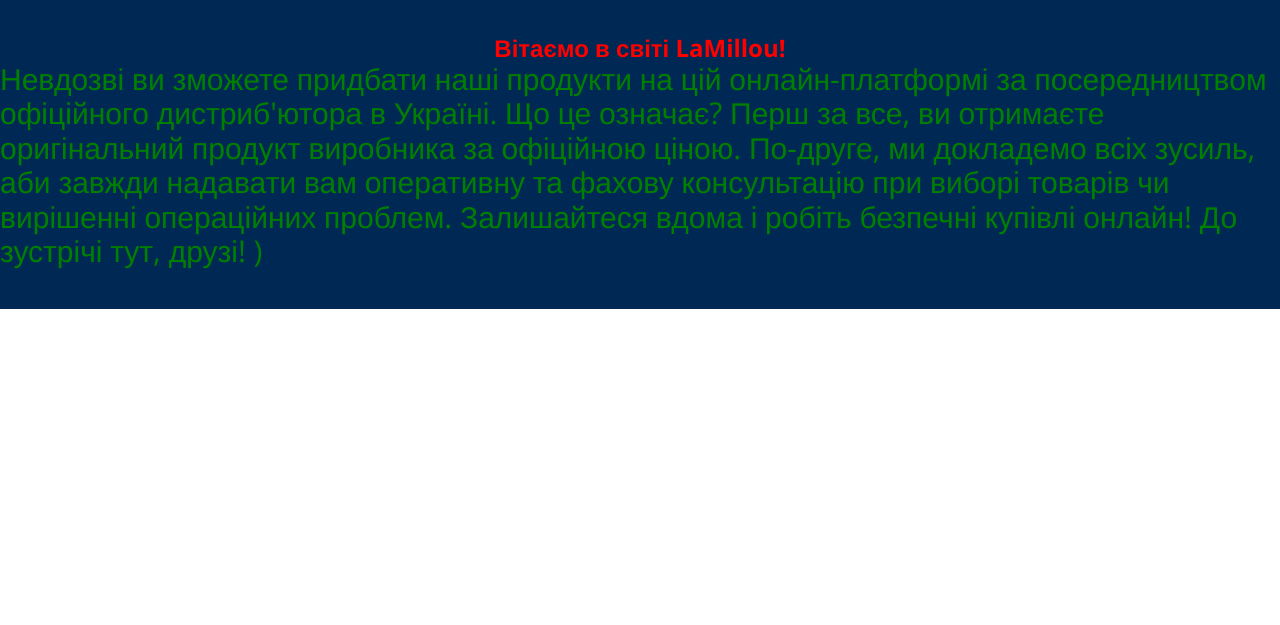
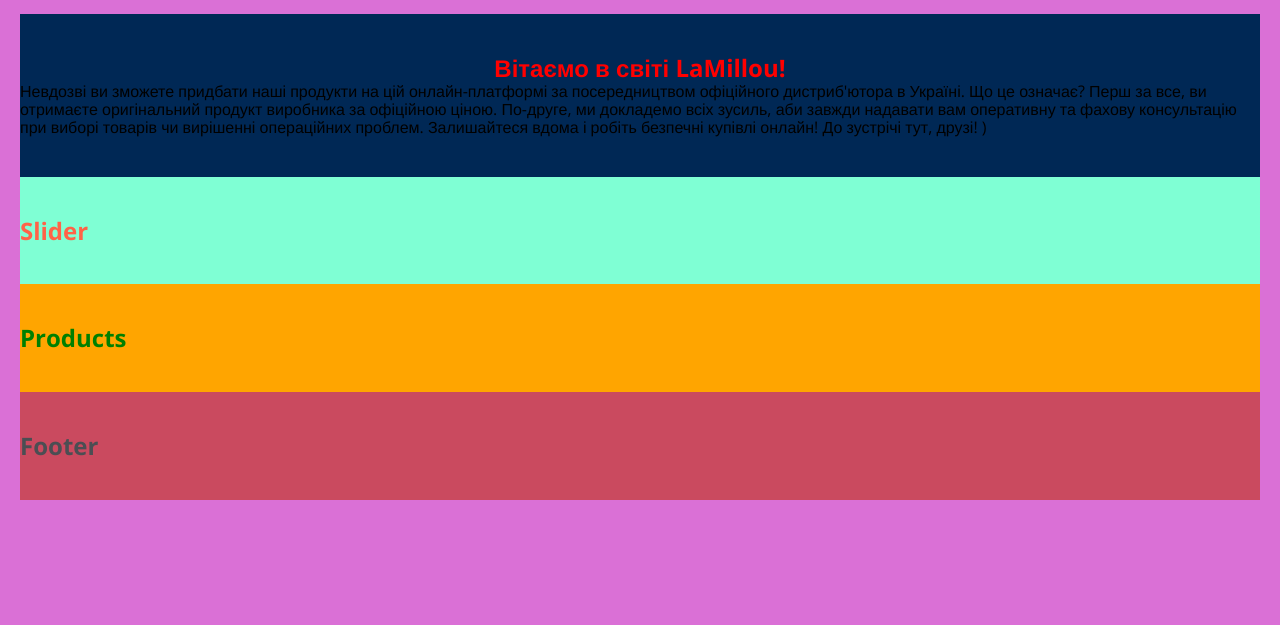
Before and after one commit to wwwax/la-millou, a React app: page / in a window 1280 px wide. Shown: the part 175-800 px from the top of the page. Built offline with nearby package versions, Linux system fonts and the light colour scheme.

Commit message:
default component markup

```diff
--- a/src/components/App/App.css
+++ b/src/components/App/App.css
@@ -1,4 +1,9 @@
-.test {
-  font-size: 30px;
-  color: green;
+.container {
+  max-width: 300px;
 }
+
+.wrapper {
+  padding: 20px;
+  background-color: orchid;
+  height: 100vh;
+}
--- a/src/components/App/App.js
+++ b/src/components/App/App.js
@@ -1,13 +1,23 @@
-import Header from '../Header';
-import Intro from '../Intro';
+import Header from "../Header";
+import Intro from "../Intro";
+import Slider from "../Slider";
+import Products from "../Products";
+import NewsLetter from "../NewsLetter";
+import Footer from "../Footer";
 
-import './App.css';
+import "./App.css";
 
 const App = () => {
   return (
     <>
-      <Header />
-      <Intro />
+      <div className="wrapper">
+        <Header />
+        <Intro />
+        <Slider />
+        <Products />
+        <NewsLetter />
+        <Footer />
+      </div>
     </>
   );
 };
--- /dev/null
+++ b/src/components/Footer/Footer.js
@@ -0,0 +1,11 @@
+import styles from "./Footer.module.css";
+
+const Footer = () => {
+  return (
+    <div className={styles.footer}>
+      <h2 className={styles.title}>Footer</h2>
+    </div>
+  );
+};
+
+export default Footer;
--- /dev/null
+++ b/src/components/Footer/Footer.module.css
@@ -0,0 +1,8 @@
+.footer {
+  background-color: #ca4a5f;
+  padding: 40px 0;
+}
+
+.title {
+  color: #4b4e53;
+}
--- /dev/null
+++ b/src/components/Footer/index.js
@@ -0,0 +1 @@
+export { default } from "./Footer";
--- a/src/components/Intro/Intro.js
+++ b/src/components/Intro/Intro.js
@@ -1,16 +1,17 @@
-import styles from './Intro.module.css';
+import styles from "./Intro.module.css";
 
 const Intro = () => {
   return (
     <div className={styles.container}>
       <h2 className={styles.title}>Вітаємо в світі LaMillou!</h2>
-      <p className='test'>
+      <p className={styles.text}>
         Невдозві ви зможете придбати наші продукти на цій онлайн-платформі за
-        посередництвом офіційного дистриб'ютора в Україні. Що це означає? Перш за все, ви
-        отримаєте оригінальний продукт виробника за офіційною ціною. По-друге, ми
-        докладемо всіх зусиль, аби завжди надавати вам оперативну та фахову консультацію
-        при виборі товарів чи вирішенні операційних проблем. Залишайтеся вдома і робіть
-        безпечні купівлі онлайн! До зустрічі тут, друзі! )
+        посередництвом офіційного дистриб'ютора в Україні. Що це означає? Перш
+        за все, ви отримаєте оригінальний продукт виробника за офіційною ціною.
+        По-друге, ми докладемо всіх зусиль, аби завжди надавати вам оперативну
+        та фахову консультацію при виборі товарів чи вирішенні операційних
+        проблем. Залишайтеся вдома і робіть безпечні купівлі онлайн! До зустрічі
+        тут, друзі! )
       </p>
     </div>
   );
--- /dev/null
+++ b/src/components/NewsLetter/NewsLetter.js
@@ -0,0 +1,11 @@
+import styles from "./NewsLetter.module.css";
+
+const NewsLetter = () => {
+  return (
+    <div className={styles.newsLetter}>
+      <h2 className={styles.title}>NewsLetter</h2>
+    </div>
+  );
+};
+
+export default NewsLetter;
--- /dev/null
+++ b/src/components/NewsLetter/NewsLetter.module.css
@@ -0,0 +1,14 @@
+.newsLetter {
+  padding: 40px 0;
+  background-color: rgb(101, 66, 197);
+}
+
+.title {
+  color: lawngreen;
+}
+
+@media (min-width: 768px) {
+  .newsLetter {
+    display: none;
+  }
+}
--- /dev/null
+++ b/src/components/NewsLetter/index.js
@@ -0,0 +1 @@
+export { default } from "./NewsLetter";
--- /dev/null
+++ b/src/components/Products/Products.js
@@ -0,0 +1,11 @@
+import styles from "./Products.module.css";
+
+const Products = () => {
+  return (
+    <div className={styles.products}>
+      <h2 className={styles.title}>Products</h2>
+    </div>
+  );
+};
+
+export default Products;
--- /dev/null
+++ b/src/components/Products/Products.module.css
@@ -0,0 +1,8 @@
+.products {
+  background-color: orange;
+  padding: 40px 0;
+}
+
+.title {
+  color: green;
+}
--- /dev/null
+++ b/src/components/Products/index.js
@@ -0,0 +1 @@
+export { default } from "./Products";
--- /dev/null
+++ b/src/components/Slider/Slider.js
@@ -0,0 +1,11 @@
+import styles from "./Slider.module.css";
+
+const Slider = () => {
+  return (
+    <div className={styles.slider}>
+      <h2 className={styles.title}>Slider</h2>
+    </div>
+  );
+};
+
+export default Slider;
--- /dev/null
+++ b/src/components/Slider/Slider.module.css
@@ -0,0 +1,8 @@
+.slider {
+  padding: 40px 0;
+  background-color: aquamarine;
+}
+
+.title {
+  color: tomato;
+}
--- /dev/null
+++ b/src/components/Slider/index.js
@@ -0,0 +1 @@
+export { default } from "./Slider";
--- a/src/index.js
+++ b/src/index.js
@@ -3,7 +3,7 @@
 import App from './components/App';
 
 import './css/normalize.css';
-import './css/index.css';
+import './css/main.css';
 
 ReactDOM.render(
   <React.StrictMode>
```
Also changed, not shown: src/css/main.css (renamed from src/css/index.css).
